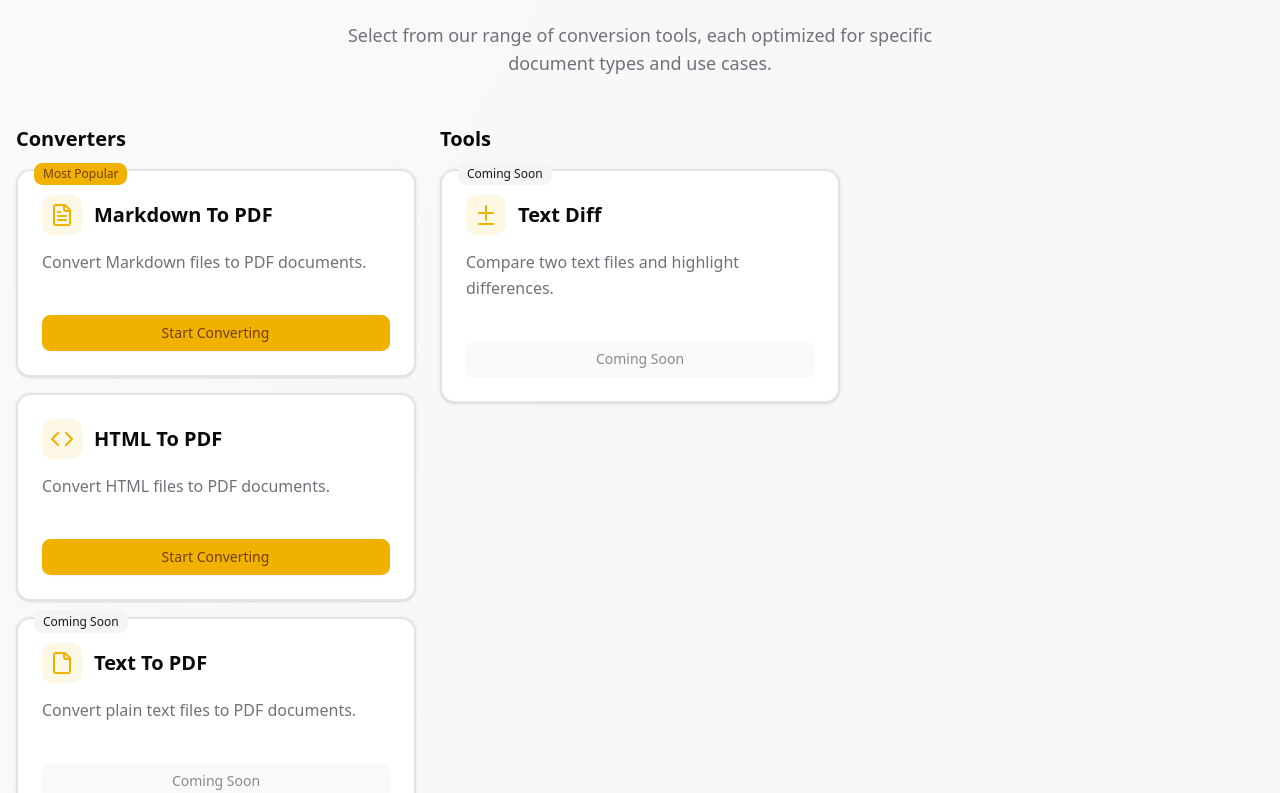
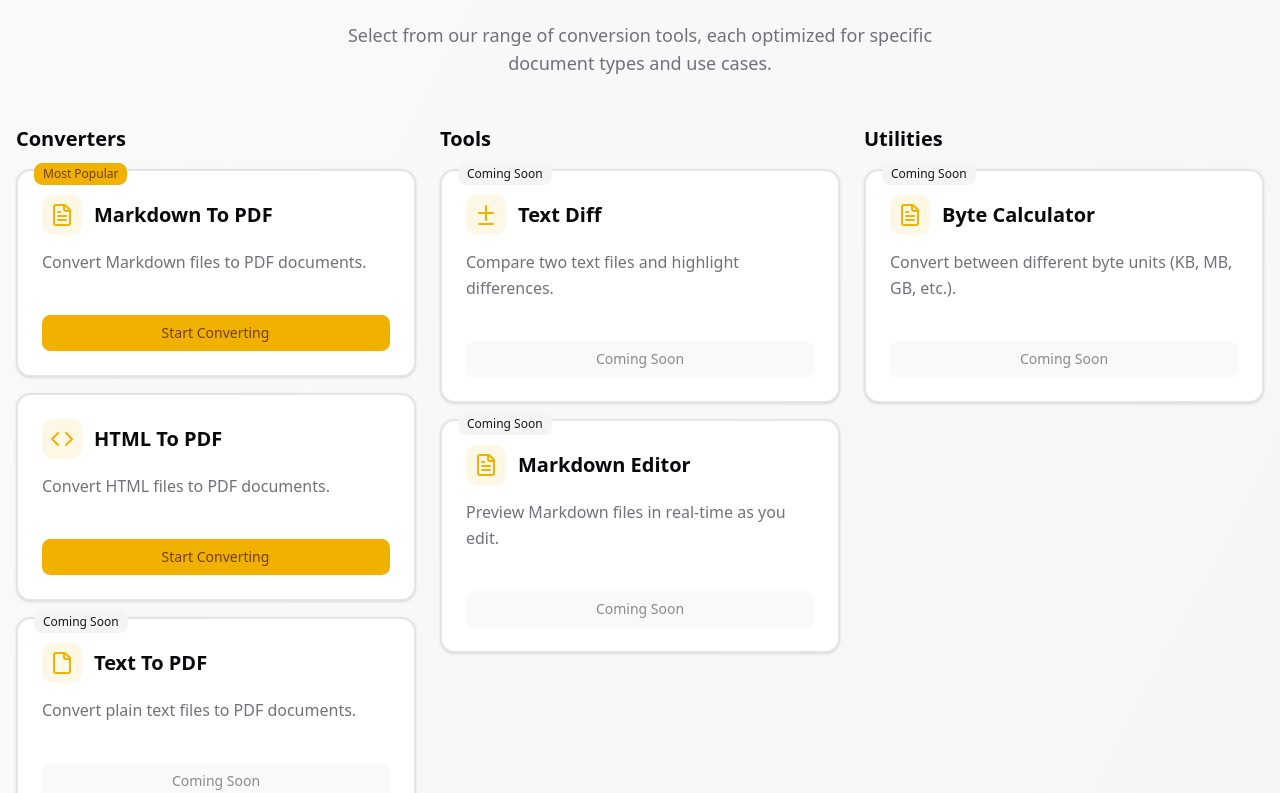
Before and after one commit to SlickYeet/convertio, a Next.js app: page / in a window 1280 px wide. Shown: the part 667-1460 px from the top of the page. Built offline with nearby package versions, Linux system fonts and the light colour scheme.

Commit message:
fix: add Markdown Editor and Byte Calculator to navigation

```diff
--- a/src/constants/navigation.ts
+++ b/src/constants/navigation.ts
@@ -35,6 +35,23 @@ export const NAVIGATION: NavigationListProps[] = [
         icon: Diff,
         comingSoon: true,
       },
+      {
+        label: "Markdown Editor",
+        href: "/tools/markdown-editor",
+        description: "Preview Markdown files in real-time as you edit.",
+        comingSoon: true,
+      },
+    ],
+  },
+  {
+    label: "utilities",
+    items: [
+      {
+        label: "Byte Calculator",
+        href: "/utils/byte-calculator",
+        description: "Convert between different byte units (KB, MB, GB, etc.).",
+        comingSoon: true,
+      },
     ],
   },
 ]
```
